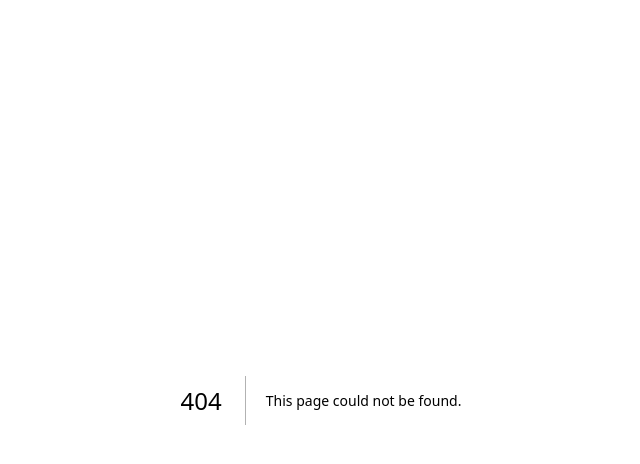
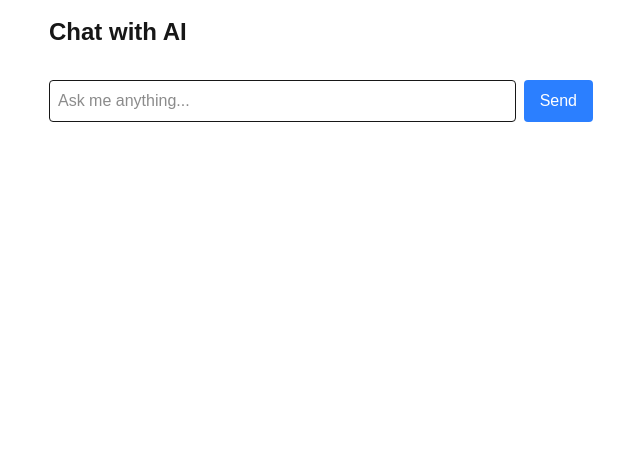
Before and after one commit to shreyventure/ai-chat-app, a Next.js app: page /chat in a window 1280 px wide. Before the commit this address had no page. Shown: the top 464 px of the page, without its empty margins (319-959 px from the left). Built offline with nearby package versions, Linux system fonts and the light colour scheme.

Commit message:
[FEAT] Temporary Chat route

```diff
--- /dev/null
+++ b/app/api/chat/route.ts
@@ -0,0 +1,16 @@
+import { NextResponse } from "next/server";
+
+export async function POST(req: Request) {
+  const { message } = await req.json();
+
+  const delay = () => {
+    return new Promise((resolve, reject) => {
+      setTimeout(() => {
+        resolve(NextResponse.json({ reply: `Echo: ${message}` }));
+      }, 2000);
+    });
+  };
+  const res = await delay();
+  // Temporary mock response
+  return res;
+}
--- /dev/null
+++ b/app/chat/page.tsx
@@ -0,0 +1,81 @@
+"use client";
+
+import { useState, useEffect, useRef } from "react";
+
+export default function ChatClient() {
+  const [input, setInput] = useState("");
+  const [isLoading, setIsLoading] = useState(false);
+  const [messages, setMessages] = useState<{ sender: string; text: string }[]>(
+    []
+  );
+
+  const messagesEndRef = useRef<HTMLDivElement>(null);
+
+  const sendMessage = async (e: React.FormEvent) => {
+    e.preventDefault();
+    setIsLoading(true);
+    const userMessage = { sender: "user", text: input };
+    setMessages((prev) => [...prev, userMessage]);
+    setInput("");
+
+    const res = await fetch("/api/chat", {
+      method: "POST",
+      body: JSON.stringify({ message: input }),
+    });
+
+    const data = await res.json();
+
+    const aiMessage = { sender: "ai", text: data.reply };
+    setMessages((prev) => [...prev, aiMessage]);
+    setIsLoading(false);
+  };
+
+  useEffect(() => {
+    messagesEndRef.current?.scrollIntoView({ behavior: "smooth" });
+  }, [messages]);
+
+  return (
+    <main className="p-4 max-w-xl mx-auto min-h-screen flex flex-col justify-start">
+      <h1 className="text-2xl font-bold mb-4">Chat with AI</h1>
+      <div>
+        <div className="space-y-4">
+          {messages.map((msg, idx) => (
+            <div
+              key={idx}
+              className={`flex ${
+                msg.sender === "user" ? "justify-end" : "justify-start"
+              }`}
+            >
+              <div
+                className={`px-4 py-2 rounded-lg max-w-xs ${
+                  msg.sender === "user"
+                    ? "bg-blue-500 text-white"
+                    : "bg-gray-200 text-gray-900"
+                }`}
+              >
+                {msg.text}
+              </div>
+            </div>
+          ))}
+        </div>
+        <div ref={messagesEndRef}>
+          {isLoading && (
+            <div className="text-center text-sm text-gray-500">Thinking...</div>
+          )}
+        </div>
+      </div>
+      <form onSubmit={sendMessage} className="flex gap-2 my-4">
+        <input
+          type="text"
+          value={input}
+          onChange={(e) => setInput(e.target.value)}
+          placeholder="Ask me anything..."
+          className="flex-1 border p-2 rounded"
+        />
+        <button type="submit" className="bg-blue-500 text-white px-4 rounded">
+          Send
+        </button>
+      </form>
+    </main>
+  );
+}
```
Also changed, not shown: package.json (+9 -6 lines), 1 other file (tests, documents, lock files or other folders).
